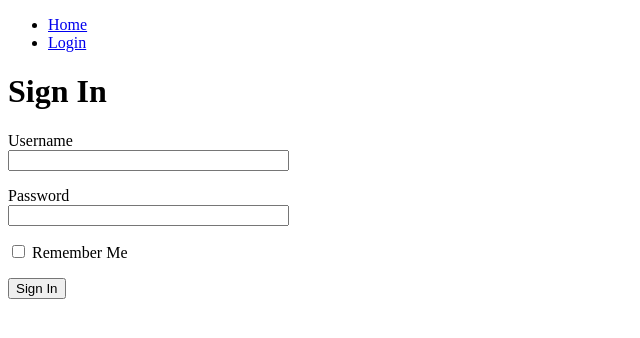
After one commit to mjankari42/flask-blog, a Flask app: page /login in a window 1280 px wide. The commit adds this page. Shown: the top 338 px of the page, without its empty margins (0-640 px from the left). Run offline with Flask 3, Linux system fonts and the light colour scheme.

Commit message:
Add a login form

```diff
--- /dev/null
+++ b/app/forms.py
@@ -0,0 +1,10 @@
+from flask_wtf import FlaskForm
+from wtforms import BooleanField, PasswordField, StringField, SubmitField
+from wtforms.validators import DataRequired
+
+
+class LoginForm(FlaskForm):
+    username = StringField("Username", validators=[DataRequired()])
+    password = PasswordField("Password", validators=[DataRequired()])
+    remember_me = BooleanField("Remember Me")
+    submit = SubmitField("Sign In")
--- a/app/routes.py
+++ b/app/routes.py
@@ -1,6 +1,7 @@
 from flask import render_template
 
 from app import app
+from app.forms import LoginForm
 
 @app.route("/")
 @app.route("/index")
@@ -17,3 +18,8 @@ def index():
         }
     ]
     return render_template("index.html", title="Home", user=user, posts=posts)
+
+@app.route("/login")
+def login():
+    form = LoginForm()
+    return render_template("login.html", title="Sign In", form=form)
--- a/app/templates/base.html
+++ b/app/templates/base.html
@@ -10,7 +10,10 @@
     {% endif %}
 </head>
 <body>
-    <nav>Blog: <a href="/index">Home</a></nav>
+    <nav><ul>
+        <li><a href="/index">Home</a></li>
+        <li><a href="/login">Login</a></li>
+    </ul></nav>
     {% block content %}{% endblock %}
 </body>
 </html>
--- /dev/null
+++ b/app/templates/login.html
@@ -0,0 +1,21 @@
+{% extends "base.html" %}
+
+{% block content %}
+
+<h1>Sign In</h1>
+
+<form action="" method="post" novalidate>
+    {{ form.hidden_tag() }}
+    <p>
+        {{ form.username.label }} <br>
+        {{ form.username(size=32) }}
+    </p>
+    <p>
+        {{ form.password.label }} <br>
+        {{ form.password(size=32) }}
+    </p>
+    <p>{{ form.remember_me() }} {{ form.remember_me.label }}</p>
+    <p>{{ form.submit() }}</p>
+</form>
+
+{% endblock %}
```
